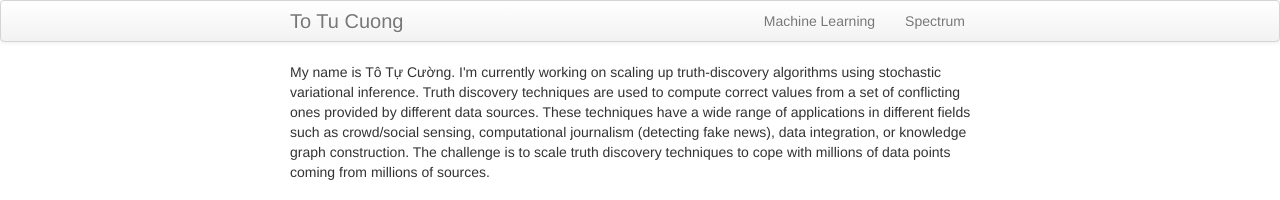
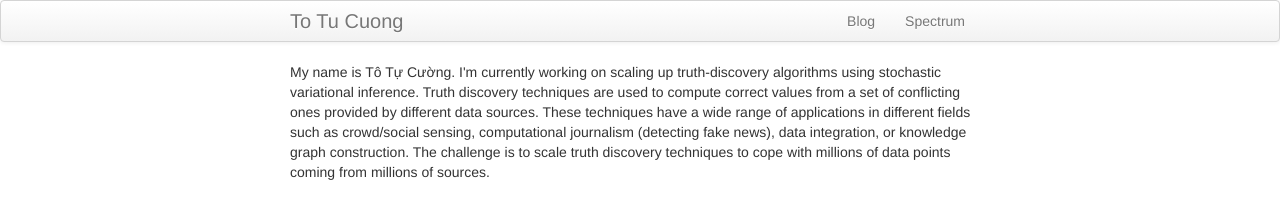
Before and after one commit to totucuong/totucuong.github.io, a Jekyll site: the page built from index.md, in a window 1280 px wide. Shown: the top 200 px of the page. Built offline with Jekyll 4.4.1, drawn with Linux system fonts in a browser that asks for light colours.

Commit message:
update blogs

```diff
--- a/_includes/themes/twitter/default.html
+++ b/_includes/themes/twitter/default.html
@@ -50,7 +50,7 @@
         <div class="container-narrow">
           <a class="brand" href="{{ HOME_PATH }}">{{ site.title }}</a>
           <ul class="nav">
-            <li><a href="{{ BASE_PATH }}/pages/bda.html">Machine Learning</a></li>
+            <li><a href="{{ BASE_PATH }}/pages/bda.html">Blog</a></li>
               <li><a href="{{ BASE_PATH }}/pages/spectrum.html">Spectrum</a></li>
           </ul>
         </div>
```
